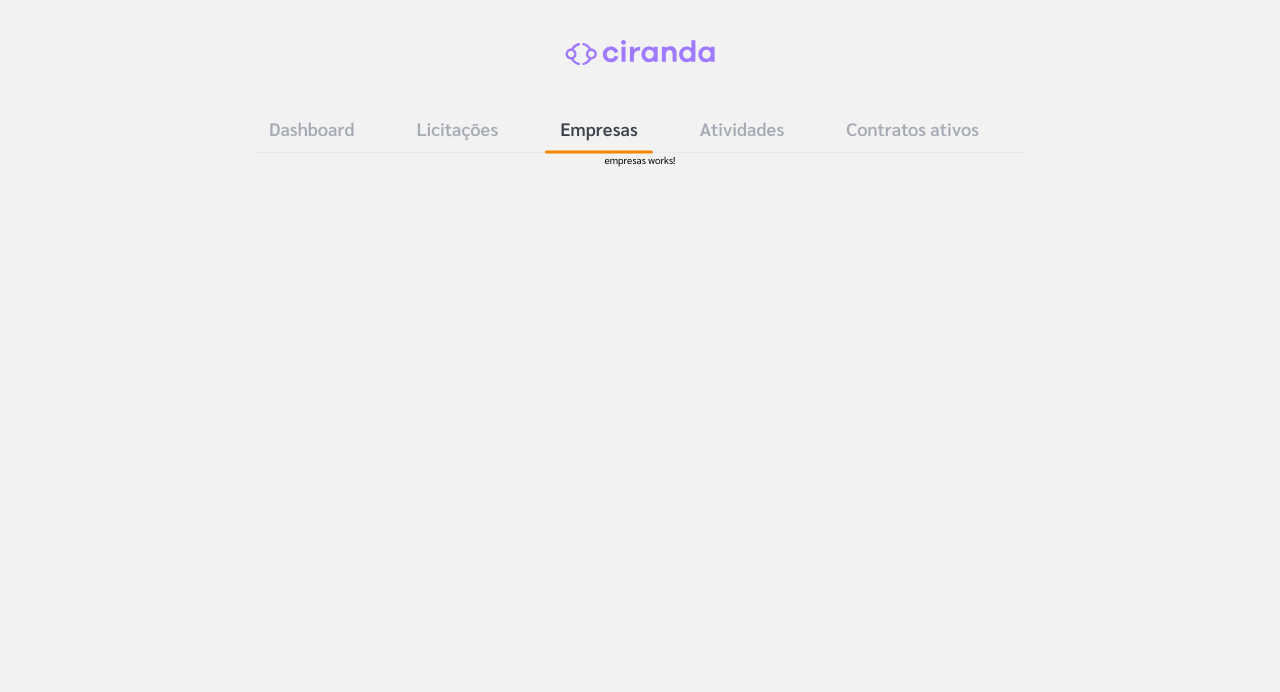
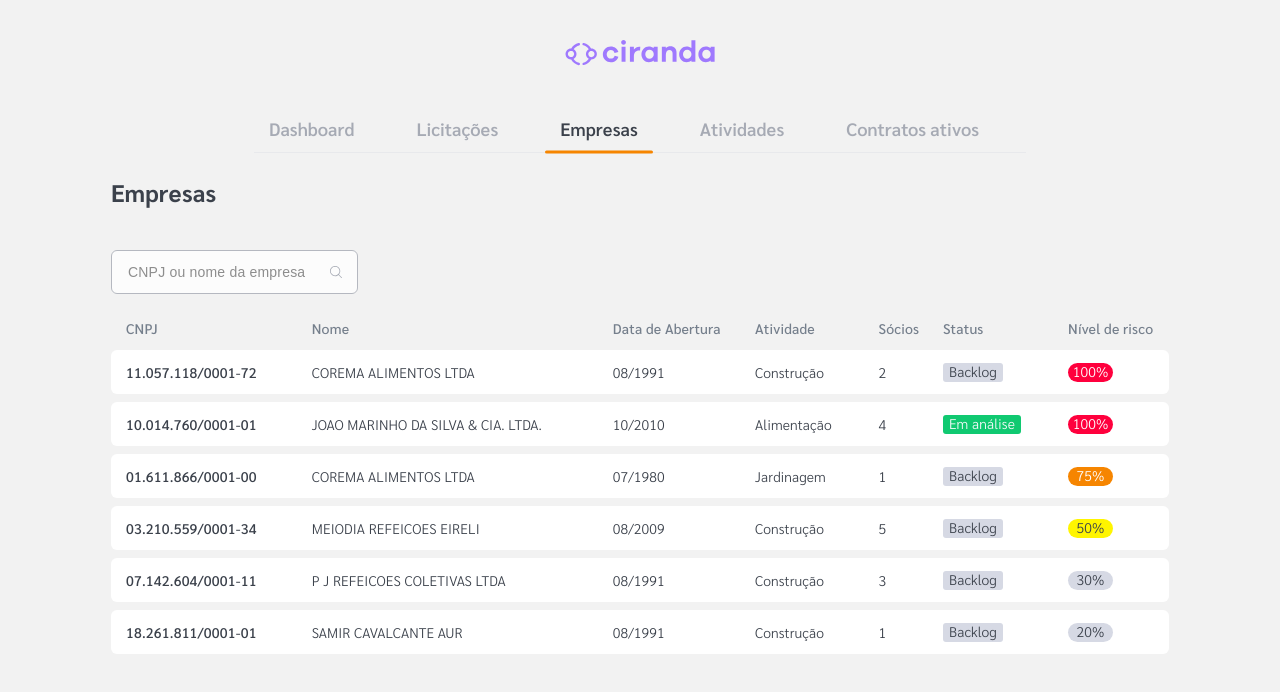
Before and after one commit to msvalandro/HackfestRS2019, an Angular app: page /empresas in a window 1280 px wide. Shown: the top 692 px of the page. Built offline with nearby package versions, Linux system fonts and the light colour scheme.

Commit message:
empresas

```diff
--- a/src/app/modules/empresas/empresas.component.html
+++ b/src/app/modules/empresas/empresas.component.html
@@ -1 +1,165 @@
-<p>empresas works!</p>
+<section class="empresas">
+  <h1 class="empresas__title">Empresas</h1>
+  <div class="empresas__input">
+    <input
+      type="text"
+      placeholder="CNPJ ou nome da empresa"
+      (input)="handleSearch()"
+    />
+    <img src="assets/img/search.svg" alt="Search" />
+  </div>
+
+  <table>
+    <thead>
+      <tr>
+        <th>CNPJ</th>
+        <th>Nome</th>
+        <th>Data de Abertura</th>
+        <th>Atividade</th>
+        <th>Sócios</th>
+        <th>Status</th>
+        <th>Nível de risco</th>
+      </tr>
+    </thead>
+    <tbody>
+      <tr>
+        <td class="empresas__cell--number">
+          <div>11.057.118/0001-72</div>
+        </td>
+        <td>
+          <div>COREMA ALIMENTOS LTDA</div>
+        </td>
+        <td>
+          <div>08/1991</div>
+        </td>
+        <td>
+          <div>Construção</div>
+        </td>
+        <td>
+          <div>2</div>
+        </td>
+        <td class="empresas__cell--status ">
+          <div><span>Backlog</span></div>
+        </td>
+        <td class="empresas__cell--risco red">
+          <div><span>100%</span></div>
+        </td>
+      </tr>
+      <tr>
+        <td class="empresas__cell--number">
+          <div>10.014.760/0001-01</div>
+        </td>
+        <td>
+          <div>JOAO MARINHO DA SILVA & CIA. LTDA.</div>
+        </td>
+        <td>
+          <div>10/2010</div>
+        </td>
+        <td>
+          <div>Alimentação</div>
+        </td>
+        <td>
+          <div>4</div>
+        </td>
+        <td class="empresas__cell--status green">
+          <div><span>Em análise</span></div>
+        </td>
+        <td class="empresas__cell--risco red">
+          <div><span>100%</span></div>
+        </td>
+      </tr>
+      <tr>
+        <td class="empresas__cell--number">
+          <div>01.611.866/0001-00</div>
+        </td>
+        <td>
+          <div>COREMA ALIMENTOS LTDA</div>
+        </td>
+        <td>
+          <div>07/1980</div>
+        </td>
+        <td>
+          <div>Jardinagem</div>
+        </td>
+        <td>
+          <div>1</div>
+        </td>
+        <td class="empresas__cell--status">
+          <div><span>Backlog</span></div>
+        </td>
+        <td class="empresas__cell--risco orange">
+          <div><span>75%</span></div>
+        </td>
+      </tr>
+      <tr>
+        <td class="empresas__cell--number">
+          <div>03.210.559/0001-34</div>
+        </td>
+        <td>
+          <div>MEIODIA REFEICOES EIRELI</div>
+        </td>
+        <td>
+          <div>08/2009</div>
+        </td>
+        <td>
+          <div>Construção</div>
+        </td>
+        <td>
+          <div>5</div>
+        </td>
+        <td class="empresas__cell--status">
+          <div><span>Backlog</span></div>
+        </td>
+        <td class="empresas__cell--risco yellow">
+          <div><span>50%</span></div>
+        </td>
+      </tr>
+      <tr>
+        <td class="empresas__cell--number">
+          <div>07.142.604/0001-11</div>
+        </td>
+        <td>
+          <div>P J REFEICOES COLETIVAS LTDA</div>
+        </td>
+        <td>
+          <div>08/1991</div>
+        </td>
+        <td>
+          <div>Construção</div>
+        </td>
+        <td>
+          <div>3</div>
+        </td>
+        <td class="empresas__cell--status">
+          <div><span>Backlog</span></div>
+        </td>
+        <td class="empresas__cell--risco ">
+          <div><span>30%</span></div>
+        </td>
+      </tr>
+      <tr>
+        <td class="empresas__cell--number">
+          <div>18.261.811/0001-01</div>
+        </td>
+        <td>
+          <div>SAMIR CAVALCANTE AUR</div>
+        </td>
+        <td>
+          <div>08/1991</div>
+        </td>
+        <td>
+          <div>Construção</div>
+        </td>
+        <td>
+          <div>1</div>
+        </td>
+        <td class="empresas__cell--status">
+          <div><span>Backlog</span></div>
+        </td>
+        <td class="empresas__cell--risco">
+          <div><span>20%</span></div>
+        </td>
+      </tr>
+    </tbody>
+  </table>
+</section>
--- a/src/app/modules/empresas/empresas.component.scss
+++ b/src/app/modules/empresas/empresas.component.scss
@@ -0,0 +1,160 @@
+.empresas {
+  width: 100vw;
+  padding: 0 111px;
+  padding-top: 25px;
+
+  &__title {
+    font-size: 24px;
+    line-height: 28px;
+    letter-spacing: 0.1px;
+    color: #3b414b;
+  }
+
+  &__input {
+    width: 247px;
+    margin-top: 44px;
+    position: relative;
+
+    input {
+      height: 44px;
+      width: 100%;
+      padding-left: 12px 0;
+      padding-left: 16px;
+      background: #ffffff;
+      border: 0.5px solid #a6aab4;
+      border-radius: 6px;
+      opacity: 0.8;
+
+      font-weight: 500;
+      font-size: 14px;
+      line-height: 20px;
+      letter-spacing: 0.2px;
+
+      color: #a6aab4;
+
+      &:focus {
+        outline: none;
+      }
+
+      input::placeholder,
+      input::-webkit-input-placeholder {
+        color: #a6aab4;
+      }
+    }
+
+    img {
+      background: none;
+      position: absolute;
+      top: 16px;
+      right: 16px;
+    }
+  }
+
+  table {
+    width: 100%;
+    margin-top: 24px;
+    border-spacing: unset;
+
+    th {
+      font-size: 14px;
+      font-weight: 500;
+      line-height: 20px;
+      letter-spacing: 0.2px;
+      color: #757f8c;
+      text-align: initial;
+      padding-left: 15px;
+      padding-bottom: 12px;
+    }
+
+    tbody {
+      tr {
+        td:first-child div {
+          border-top-left-radius: 6px;
+        }
+
+        td:last-child div {
+          border-top-right-radius: 6px;
+        }
+
+        td:first-child div {
+          border-bottom-left-radius: 6px;
+        }
+
+        td:last-child div {
+          border-bottom-right-radius: 6px;
+        }
+      }
+
+      td {
+        padding-bottom: 8px;
+        font-weight: 300;
+        font-size: 14px;
+        line-height: 16px;
+        letter-spacing: 0.1px;
+        color: #3b414b;
+
+        div {
+          height: 44px;
+          padding: 0 15px;
+          background-color: #fff;
+
+          display: flex;
+          align-items: center;
+        }
+      }
+
+      .empresas__cell {
+        &--number {
+          font-weight: 500;
+          line-height: 20px;
+          letter-spacing: 0.2px;
+          color: #3b414b;
+        }
+
+        &--status {
+          &.green span {
+            background: #10c971;
+            color: #f9fafb;
+          }
+
+          span {
+            height: 19px;
+            padding: 0 6px;
+            background: #d6d9e4;
+
+            border-radius: 3px;
+          }
+        }
+
+        &--risco {
+          &.red span {
+            background: #ff003d;
+            color: #fff;
+          }
+
+          &.orange span {
+            background: #f68500;
+            color: #fff;
+          }
+
+          &.yellow span {
+            background: #fff500;
+            color: #3b414b;
+          }
+
+          span {
+            height: 19px;
+            width: 45px;
+            background: #d6d9e4;
+            padding: 0 7px;
+            color: #3b414b;
+            border-radius: 50px;
+
+            display: flex;
+            justify-content: center;
+          }
+        }
+      }
+    }
+  }
+}
```
